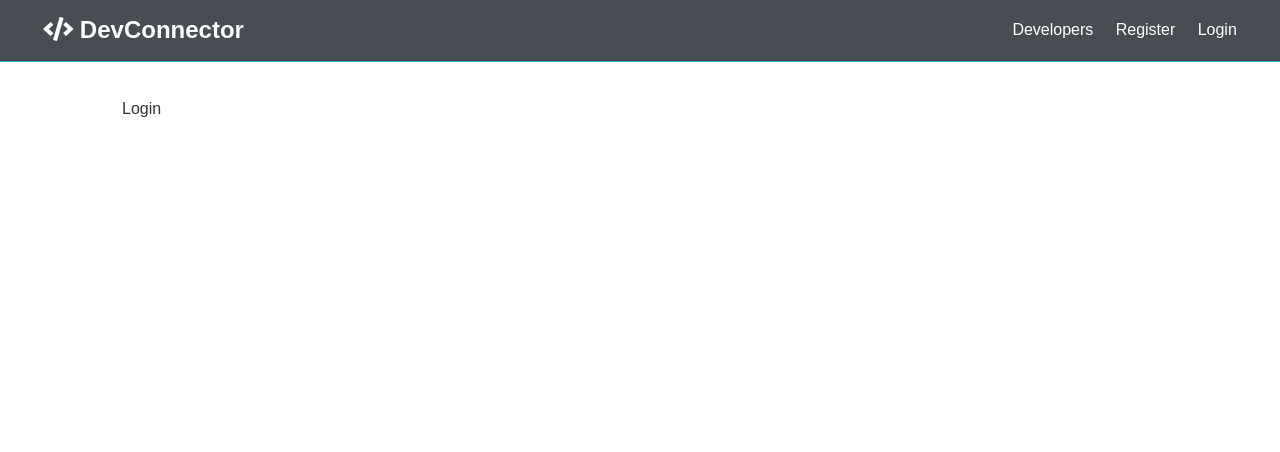
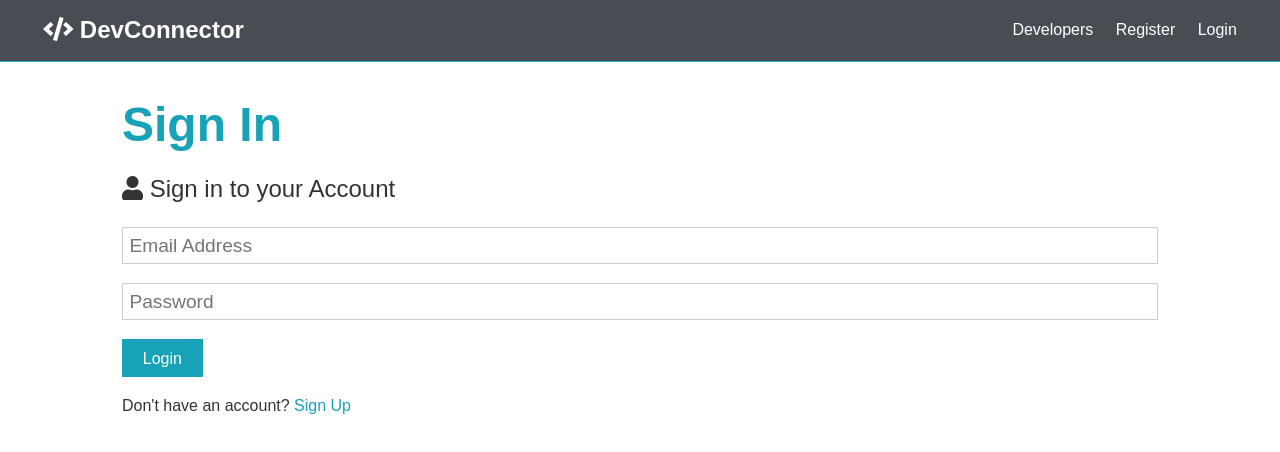
Before and after one commit to samvimes01/devnetwork, a React (Create React App) app in the folder client/: page /login in a window 1280 px wide. Shown: the top 452 px of the page. Built offline with nearby package versions, Linux system fonts and the light colour scheme; the HTML template or start-up script is replaced by a standard one.

Commit message:
alert component and redux auth

```diff
--- a/client/package.json
+++ b/client/package.json
@@ -13,7 +13,8 @@
     "react-scripts": "3.0.1",
     "redux": "^4.0.1",
     "redux-devtools-extension": "^2.13.8",
-    "redux-thunk": "^2.3.0"
+    "redux-thunk": "^2.3.0",
+    "uuid": "^3.3.2"
   },
   "scripts": {
     "start": "react-scripts start",
--- a/client/src/App.js
+++ b/client/src/App.js
@@ -1,17 +1,24 @@
 import React from 'react';
 import { BrowserRouter as Router, Route, Switch } from 'react-router-dom';
-import Navbar from'./components/layout/Navbar';
-import Landing from'./components/layout/Landing';
-import Register from'./components/auth/Register';
-import Login from'./components/auth/Login';
+import Navbar from './components/layout/Navbar';
+import Landing from './components/layout/Landing';
+import Register from './components/auth/Register';
+import Login from './components/auth/Login';
+import Alert from './components/layout/Alert';
+
+import { Provider } from 'react-redux';
+import store from './store';
+
 import './App.css';
 
 function App() {
   return (
+    <Provider store={store}>
       <Router>
         <>
           <Navbar />
           <section className="container">
+            <Alert />
             <Switch>
               <Route exact path="/" component={Landing} />
               <Route exact path="/register" component={Register} />
@@ -20,6 +27,7 @@ function App() {
           </section>
         </>
       </Router>
+    </Provider>
   );
 }
 
--- /dev/null
+++ b/client/src/action/alert.js
@@ -0,0 +1,12 @@
+import uuid from 'uuid';
+import { SET_ALERT, REMOVE_ALERT} from './types';
+
+export const setAlert = (msg, alertType, timeout = 5000) => dispatch => {
+  const id = uuid.v4();
+  dispatch({
+    type: SET_ALERT,
+    payload: { msg, alertType, id }
+  });
+
+  setTimeout(() => dispatch({ type: REMOVE_ALERT, payload: id }), timeout);
+}
--- /dev/null
+++ b/client/src/action/auth.js
@@ -0,0 +1,24 @@
+import axios from 'axios';
+import { setAlert } from './alert';
+import { REGISTER_SUCCESS, REGISTER_FAIL } from './types';
+
+export const register = ({ name, email, password }) => async dispatch => {
+  const config = {
+    headers: {
+      'Content-Type': 'application/json',
+    },
+  };
+
+  const body =  JSON.stringify({ name, email, password });
+
+  try {
+    const res = await axios.post('/api/users', body, config);
+    dispatch({ type: REGISTER_SUCCESS, payload: res.data });
+  } catch (error) {
+    const errors = error.response.data.errors
+    if (errors) {
+      errors.forEach(err => dispatch(setAlert(err.msg, 'danger')));
+    }
+    dispatch({ type: REGISTER_FAIL });
+  }
+};
--- /dev/null
+++ b/client/src/action/types.js
@@ -0,0 +1,4 @@
+export const SET_ALERT = 'SET_ALERT';
+export const REMOVE_ALERT = 'REMOVE_ALERT';
+export const REGISTER_SUCCESS = 'REGISTER_SUCCESS';
+export const REGISTER_FAIL = 'REGISTER_FAIL';
--- a/client/src/components/auth/Login.js
+++ b/client/src/components/auth/Login.js
@@ -1,10 +1,50 @@
-import React from 'react'
+import React, { useState } from 'react'
+import { Link } from 'react-router-dom';
 
 const Login = () => {
+  const [formData, setFormData] = useState({
+    email: '',
+    password: '',
+  });
+
+  const { email, password } = formData
+
+  const onChange = e => setFormData({ ...formData, [e.target.name]: e.target.value});
+
+  const onSubmit = async event => {
+    event.preventDefault();
+    console.log('Success');
+  };
+
   return (
-    <div>
-      Login
-    </div>
+    <>
+      <h1 className="large text-primary">Sign In</h1>
+      <p className="lead"><i className="fas fa-user"></i> Sign in to your Account</p>
+      <form className="form" onSubmit={event => onSubmit(event)} >
+        <div className="form-group">
+          <input
+            type="email"
+            placeholder="Email Address"
+            name="email"
+            value={email}
+            onChange={event => onChange(event)}
+          />
+        </div>
+        <div className="form-group">
+          <input
+            type="password"
+            placeholder="Password"
+            name="password"
+            minLength="6"
+            value={password} onChange={event => onChange(event)}
+          />
+        </div>
+        <input type="submit" className="btn btn-primary" value="Login" />
+      </form>
+      <p className="my-1">
+        Don't have an account? <Link to="/register">Sign Up</Link>
+      </p>
+    </>
   )
 }
 
--- a/client/src/components/auth/Register.js
+++ b/client/src/components/auth/Register.js
@@ -1,6 +1,12 @@
-import React, {useState} from 'react'
+import React, {useState} from 'react';
+import { connect } from 'react-redux';
+import { Link } from 'react-router-dom';
+import PropTypes from 'prop-types';
 
-const Register = () => {
+import { setAlert } from '../../action/alert';
+import { register } from '../../action/auth';
+
+const Register = ({ setAlert, register }) => {
   const [formData, setFormData] = useState({
     name: '',
     email: '',
@@ -11,16 +17,21 @@ const Register = () => {
   const { name, email, password, password2} = formData
 
   const onChange = e => setFormData({ ...formData, [e.target.name]: e.target.value});
-  const onSubmit = e => {
-    e.preventDefault();
-    if (password !== password2) console.log('pp');
+
+  const onSubmit = async event => {
+    event.preventDefault();
+    if (password !== password2) {
+      setAlert('Passwords do not match', 'danger');
+    } else {
+      register({ name, email, password });
+    }
   };
 
   return (
     <>
       <h1 className="large text-primary">Sign Up</h1>
       <p className="lead"><i className="fas fa-user"></i> Create Your Account</p>
-      <form className="form" action="create-profile.html" onSubmit={e => onSubmit(e)} >
+      <form className="form" onSubmit={e => onSubmit(e)} >
         <div className="form-group">
           <input
             type="text"
@@ -36,6 +47,7 @@ const Register = () => {
             type="email"
             placeholder="Email Address"
             name="email"
+            required
             value={email}
             onChange={e => onChange(e)}
           />
@@ -47,6 +59,7 @@ const Register = () => {
             placeholder="Password"
             name="password"
             minLength="6"
+            required
             value={password} onChange={e => onChange(e)}
           />
         </div>
@@ -56,16 +69,22 @@ const Register = () => {
             placeholder="Confirm Password"
             name="password2"
             minLength="6"
+            required
             value={password2} onChange={e => onChange(e)}
           />
         </div>
         <input type="submit" className="btn btn-primary" value="Register" />
       </form>
       <p className="my-1">
-        Already have an account? <a href="login.html">Sign In</a>
+        Already have an account? <Link to="/login">Sign In</Link>
       </p>
     </>
   )
 }
 
-export default Register
+Register.propTypes = {
+  setAlert: PropTypes.func.isRequired,
+  register: PropTypes.func.isRequired,
+}
+
+export default connect(null, { setAlert, register })(Register);
--- /dev/null
+++ b/client/src/components/layout/Alert.js
@@ -0,0 +1,19 @@
+import React from 'react';
+import { connect } from 'react-redux';
+import PropTypes from 'prop-types'
+
+const Alert = ({ alerts }) => alerts && alerts.length > 0 && alerts.map(alert => (
+  <div key={alert.id} className={`alert alert-${alert.alertType}`}>
+    {alert.msg}
+  </div>
+));
+
+Alert.propTypes = {
+  alerts: PropTypes.array.isRequired,
+}
+
+const mapStateToProps = state => ({
+  alerts: state.alert,
+});
+
+export default connect(mapStateToProps, null)(Alert);
--- /dev/null
+++ b/client/src/reducers/alert.js
@@ -0,0 +1,15 @@
+import { SET_ALERT, REMOVE_ALERT } from '../action/types';
+
+const initialState = [];
+
+export default function(state = initialState, action) {
+  const { type, payload } = action;
+  switch(type) {
+    case SET_ALERT:
+      return [...state, payload];
+    case REMOVE_ALERT:
+      return state.filter(alert => alert.id !== payload);
+    default:
+      return state;
+  }
+}
--- /dev/null
+++ b/client/src/reducers/auth.js
@@ -0,0 +1,32 @@
+import { REGISTER_SUCCESS, REGISTER_FAIL } from '../action/types';
+
+const initialState = {
+  token: localStorage.getItem('token'),
+  isAuthenticated: null,
+  loading: true,
+  user: null,
+};
+
+export default function(state = initialState, action) {
+  const { type, payload } = action;
+  switch(type) {
+    case REGISTER_SUCCESS:
+      localStorage.setItem('token', payload.token);
+      return {
+        ...state,
+        payload,
+        isAuthenticated: true,
+        loading: false,
+      }
+    case REGISTER_FAIL:
+      localStorage.removeItem('token');
+      return {
+        ...state,
+        token: null,
+        isAuthenticated: false,
+        loading: false,
+      }
+    default:
+      return state;
+  }
+}
--- /dev/null
+++ b/client/src/reducers/index.js
@@ -0,0 +1,8 @@
+import { combineReducers } from 'redux';
+import alert from './alert';
+import auth from './auth';
+
+export default combineReducers({
+  alert,
+  auth,
+});
--- /dev/null
+++ b/client/src/store.js
@@ -0,0 +1,16 @@
+import { createStore, applyMiddleware } from 'redux';
+import { composeWithDevTools } from 'redux-devtools-extension';
+import thunk from 'redux-thunk';
+import rootReducer from './reducers';
+
+const initialState = {};
+
+const middleware = [thunk];
+
+const store = createStore(
+  rootReducer,
+  initialState,
+  composeWithDevTools(applyMiddleware(...middleware))
+);
+
+export default store;
```
Also changed, not shown: 1 other file (tests, documents, lock files or other folders). Lines whose indentation alone changed are shown as unchanged.
